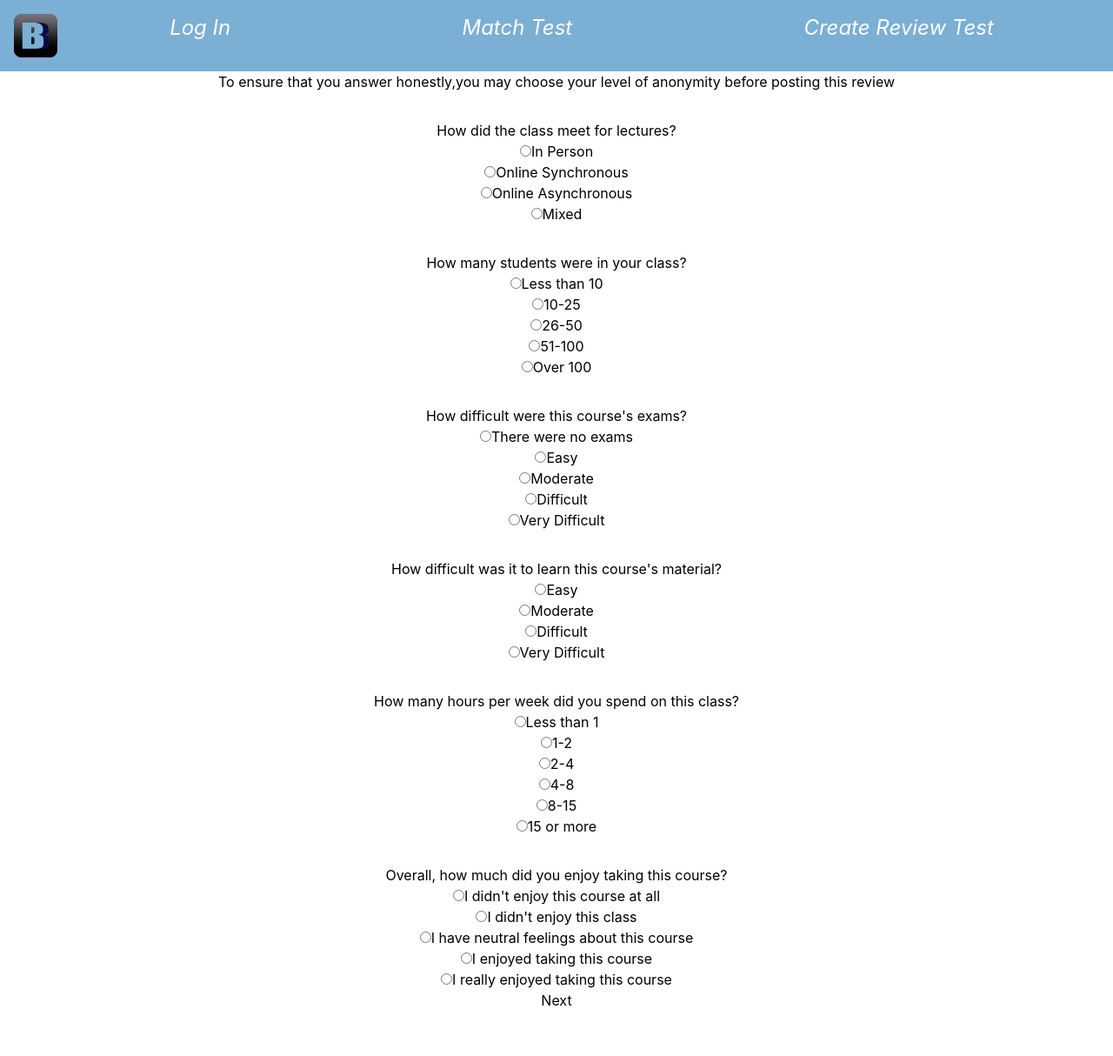
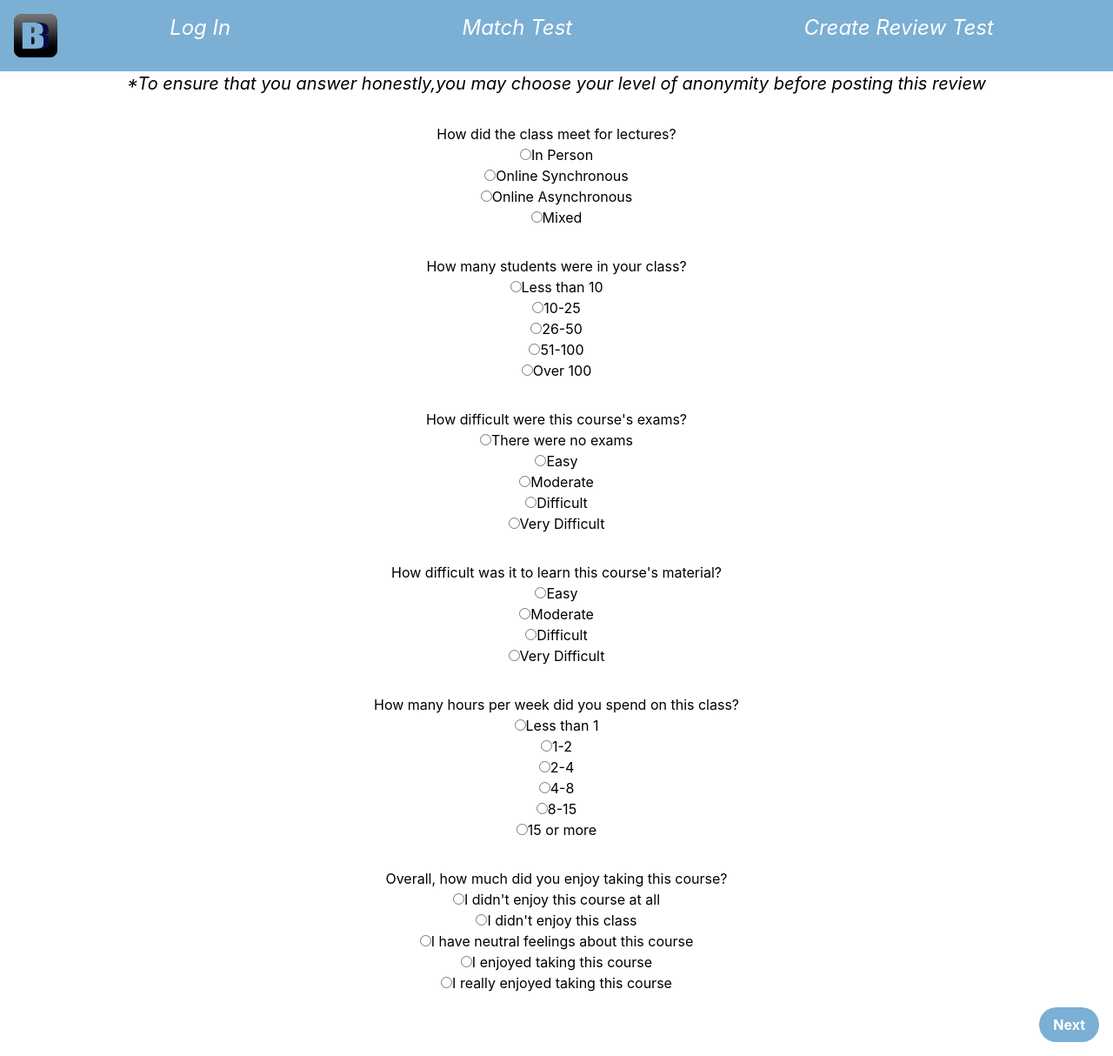
Before and after one commit to 2022-autumn-cos-420/Team-Egg, a React (Create React App) app in the folder client/: page /createReviewTest in a window 1280 px wide. Shown: the whole page at 87% size. Before the commit the page ends 1162 px from the top, so only its background shows below. Built offline with nearby package versions, Linux system fonts and the light colour scheme.

Commit message:
css for next and back button on createReview pages

```diff
--- a/client/src/pages/CreateReview.tsx
+++ b/client/src/pages/CreateReview.tsx
@@ -14,7 +14,7 @@ export default function CreateReview(): JSX.Element {
     return(
         <div>
             {visible && <div>
-                <div>To ensure that you answer honestly,you may choose your level of anonymity before posting this review</div>
+                <div className="text-xl italic">*To ensure that you answer honestly,you may choose your level of anonymity before posting this review</div>
 
                 <div className = "mt-8">
                     <p>How did the class meet for lectures?</p>
@@ -109,7 +109,9 @@ export default function CreateReview(): JSX.Element {
                         <label htmlFor="I really enjoyed taking this course">I really enjoyed taking this course</label><br></br>
                     </form>
                 </div>
-                <Button onClick={flipVisibility}>Next</Button>
+                <div className="text-right">
+                    <Button onClick={flipVisibility} className="m-4 bg-crt_BB_lightBlue hover:bg-crt_BB_darkBlue text-white font-bold py-2 px-4 rounded-full">Next</Button>
+                </div>
             </div>}
             {!visible && <div>
                 <div className = "mt-8">
@@ -156,7 +158,9 @@ export default function CreateReview(): JSX.Element {
                         onChange={updateDescription} />
                     </Form.Group>
                 </div>
-                <Button onClick={flipVisibility}>Back</Button>
+                <div className= "text-left">
+                    <Button onClick={flipVisibility} className= "m-4 bg-crt_BB_lightBlue hover:bg-crt_BB_darkBlue text-white font-bold py-2 px-4 rounded-full">Back</Button>
+                </div>
             </div>}
         </div>
     );
```
